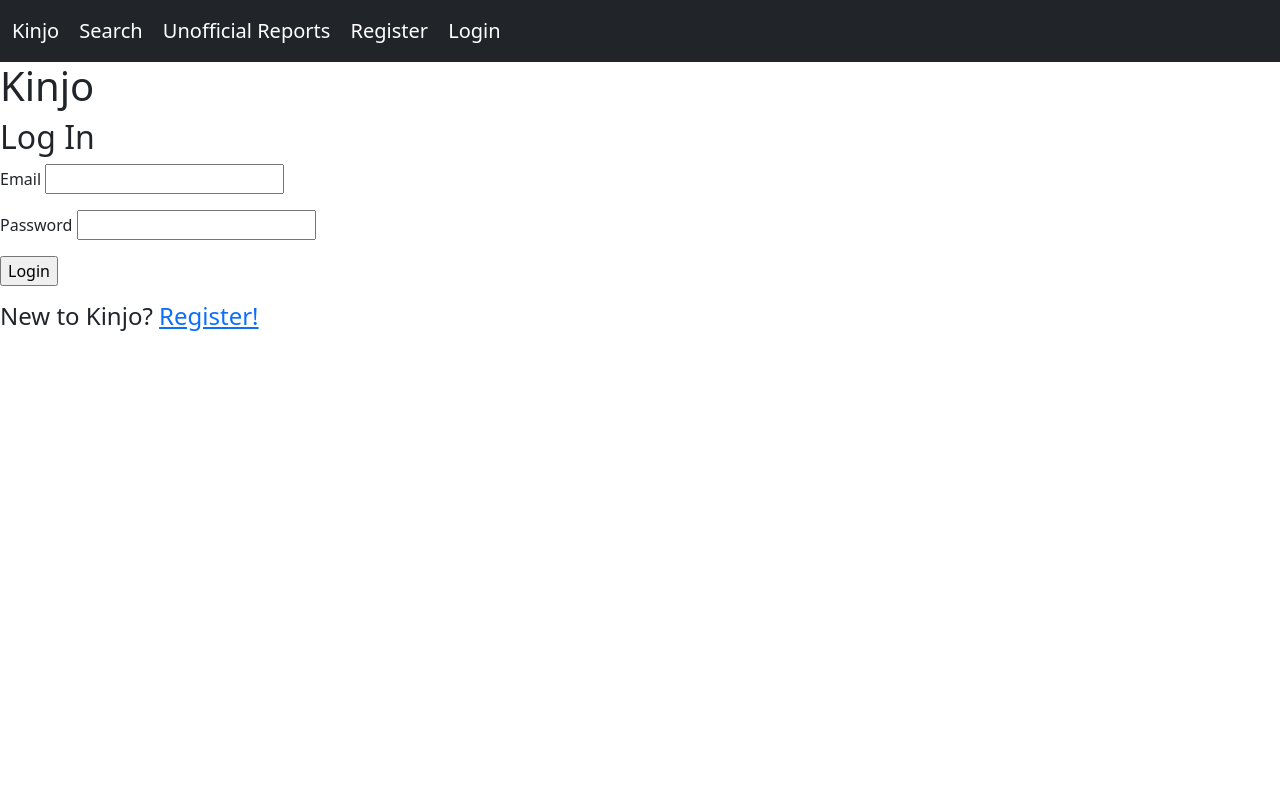
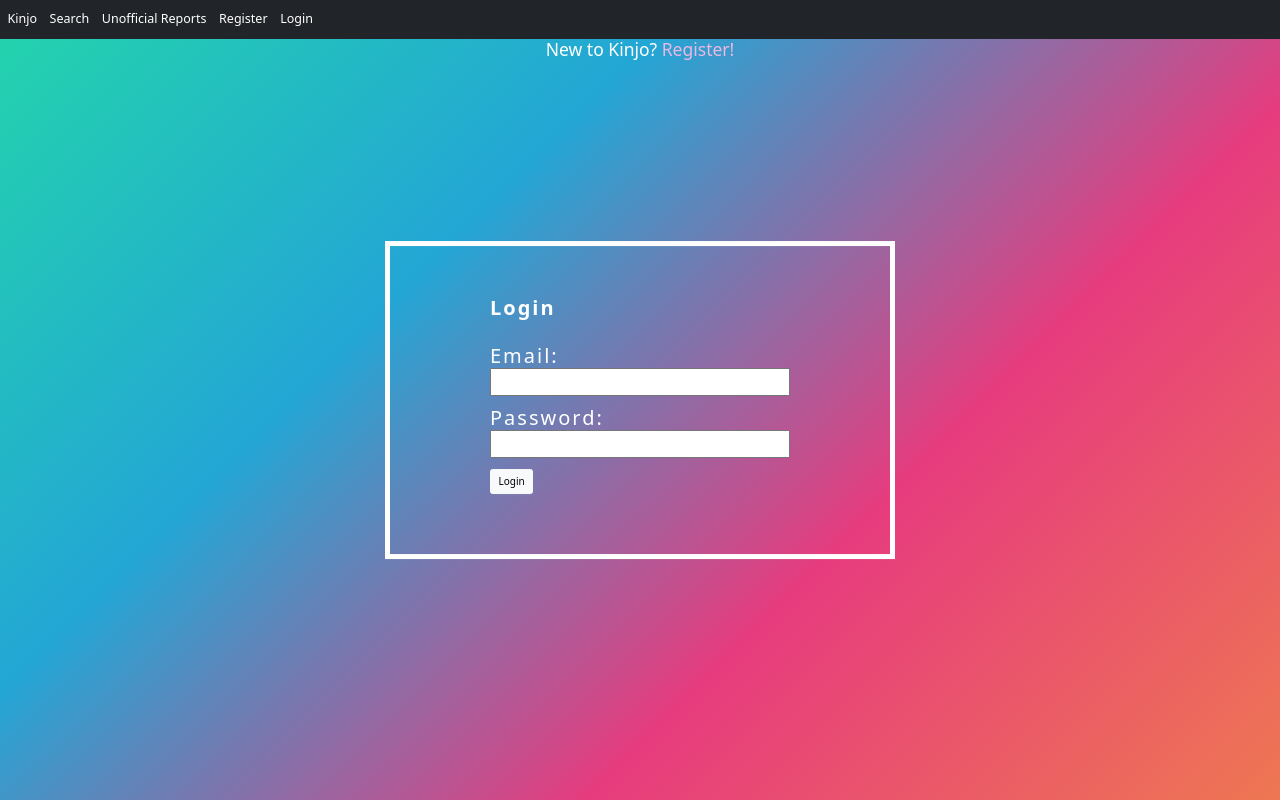
Before and after one commit to PeaPuffer/Kinjo-Community-App, a Flask app: page /login in a window 1280 px wide. Run offline with Flask 2, Linux system fonts and the light colour scheme.

Commit message:
Styling for reports, login, and search

```diff
--- a/templates/base.html
+++ b/templates/base.html
@@ -4,19 +4,72 @@
     <link href="https://cdn.jsdelivr.net/npm/bootstrap@5.0.2/dist/css/bootstrap.min.css" rel="stylesheet" integrity="sha384-EVSTQN3/azprG1Anm3QDgpJLIm9Nao0Yz1ztcQTwFspd3yD65VohhpuuCOmLASjC" crossorigin="anonymous">
     <meta charset="utf-8">
     <meta name="viewport" content="width=device-width">
+    <!-- <link rel="stylesheet" href="styles.css"> -->
     <title>
-      {% block title %}{% endblock %}
+      {% block title %}Kinjo{% endblock %}
     </title>
 
-    {% block head %}{% endblock %}
+
+<style>
+    @import "http://fonts.googleapis.com/css?family=Lato:100";
+
+*{
+    margin: 0;
+    padding: 0;
+    box-sizing: border-box;
+}
+
+html{
+    font-size: 10px;
+    font-family: "Lato", Arial, sans-serif;
+}
+
+section{
+    width: 100%;
+    height: 100vh;
+    color: #fff;
+    background: linear-gradient(-45deg, #EE7752, #E73C7E, #23A6D5, #23D5AB);
+    background-size: 400%-600%;
+    position: relative;
+    animation: change 10s ease-in-out infinite;
+}
+
+/* h1{
+    font-size: 5rem;
+    text-transform: uppercase;
+    letter-spacing: 2px;
+    border: 3px solid #fff;
+    position: absolute;
+    top: 50%;
+    left: 50%;
+    transform: translate(-50%, -50%);
+    padding: 5rem 10rem;
+} */
+
+@keyframes change {
+    0%{
+        background-position: 0 50%;
+    }
+    50%{
+        background-position: 100% 50%;
+    }
+    100%{
+        background-position: 0 50%
+    }
+    }
+
+</style>
+
+
   </head>
 
   <body>
+    <section>
     <nav class="navbar navbar-expand-md bg-dark navbar-dark">
     <div class="container-fluid">
       {% if session.get("user_email")%}
         <div>
-          <a class="navbar-brand" href="#">Kinjo</a>
+          <a class="navbar-brand" href="/">Kinjo</a>
           <a class="navbar-brand" href="/search" >Search</a>
           <a class="navbar-brand" href="/unofficials">Unofficial Reports</a>
           <a class="navbar-brand" href="/incident_report">Submit a Report</a>
@@ -26,7 +79,7 @@
       {% else %}
       <nav class="navbar navbar-expand-md bg-dark navbar-dark">
         <div>
-          <a class="navbar-brand" href="#">Kinjo</a>
+          <a class="navbar-brand" href="/">Kinjo</a>
           <a class="navbar-brand" href="/search">Search</a>
           <a class="navbar-brand" href="/unofficials">Unofficial Reports</a>
           <a class="navbar-brand" href="/register">Register</a>
@@ -39,7 +92,7 @@
 
     {% for msg in get_flashed_messages() %}
       <p class="flash-msg">
-        {{ msg }}
+        <h3>{{ msg }}</h3>
       </p>
     {% endfor %}
 
@@ -48,5 +101,8 @@
     {% block after_body %}{% endblock %}
     </div>
     <script src="https://cdn.jsdelivr.net/npm/bootstrap@5.0.2/dist/js/bootstrap.bundle.min.js" integrity="sha384-MrcW6ZMFYlzcLA8Nl+NtUVF0sA7MsXsP1UyJoMp4YLEuNSfAP+JcXn/tWtIaxVXM" crossorigin="anonymous"></script>
+
+    </section>
+    <div class="wrapper"></div>
   </body>
 </html>
--- a/templates/login.html
+++ b/templates/login.html
@@ -2,26 +2,51 @@
 {% block title %}Kinjo - Login{% endblock %}
 
 {% block body %}
-  <h1>Kinjo</h1>
+<style>
+h1{
+  font-size: 2rem;
+  /* text-transform: uppercase; */
+  letter-spacing: 2px;
+  border: 5px solid #fff;
+  position: absolute;
+  top: 50%;
+  left: 50%;
+  transform: translate(-50%, -50%);
+  padding: 5rem 10rem;
+}
 
-  <h2></h2>
+h3{
+    text-align: center;
+    color: #fff;
+  }
 
-  <h2>Log In</h2>
-  <form action="/login" method="POST">
+a:link, a:visited {
+color: rgb(236, 184, 225);
+background-color: transparent;
+text-decoration: none;
+  }
+</style>
+
+  <h1><form action="/login" method="POST">
+
+    <label><b>Login</b></label><br/>
+    <br/>
+    <label>Email:<br/></label>
     <p>
-      Email <input type="text" name="email" required>
+    <input type="text" name="email" required>
+    </p>
+    <label>Password:<br/>
+    <p>
+    <input type="password" name="password" required>
+    </p>
+    <p>
+      <input class="btn btn-light" type="submit" value="Login">
     </p>
 
-    <p>
-      Password <input type="password" name="password" required>
-    </p>
+  </form></h1>
 
-    <p>
-      <input type="submit" value="Login">
-    </p>
-  </form>
 
-  <h4>New to Kinjo? <a href="/register">Register!</a></h4>
+  <h3>New to Kinjo? <a href="/register">Register!</a></h3>
 
 
 {% endblock %}
--- a/templates/register.html
+++ b/templates/register.html
@@ -3,7 +3,7 @@
 {% block title %}Account Registration{% endblock %}
 
 {% block body %}
-<h1>Account Registration</h1>
+<h3>Account Registration</h3>
 
 <form action="/register" method="POST">
   <p>First Name <input type="text" name="fname" required>*</p>
@@ -17,4 +17,5 @@
   </p>
 </form>
 
+
 {% endblock %}
```
Also changed, not shown: seed_database.py (+6 -2 lines), static/style.css (+52 -0 lines), templates/all_unofficial.html (+36 -2 lines), templates/homepage.html (+23 -27 lines), templates/incident_reports.html (+33 -5 lines), templates/official_detail.html (+24 -10 lines), templates/search.html (+67 -4 lines), templates/unofficial_details.html (+42 -10 lines).
